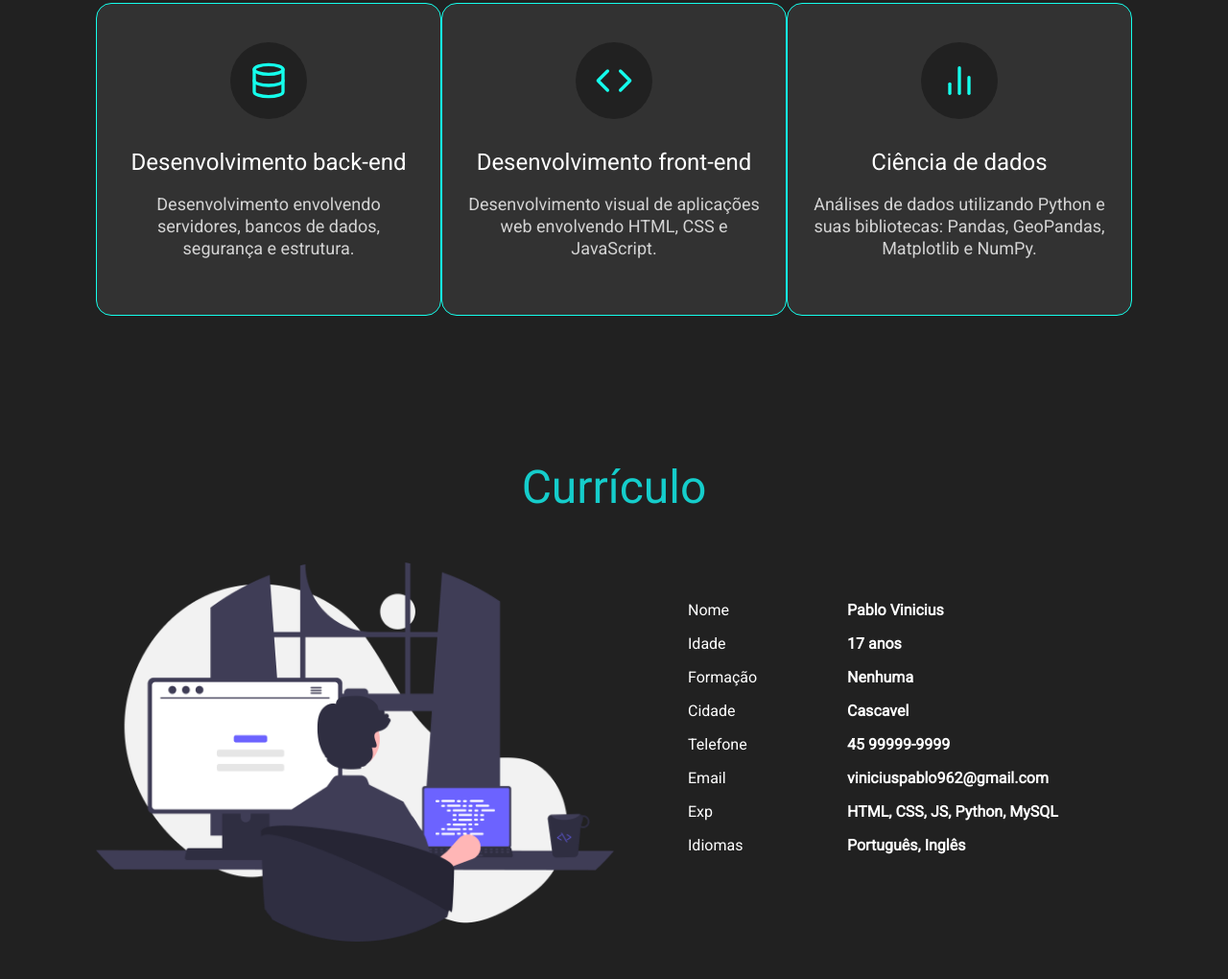
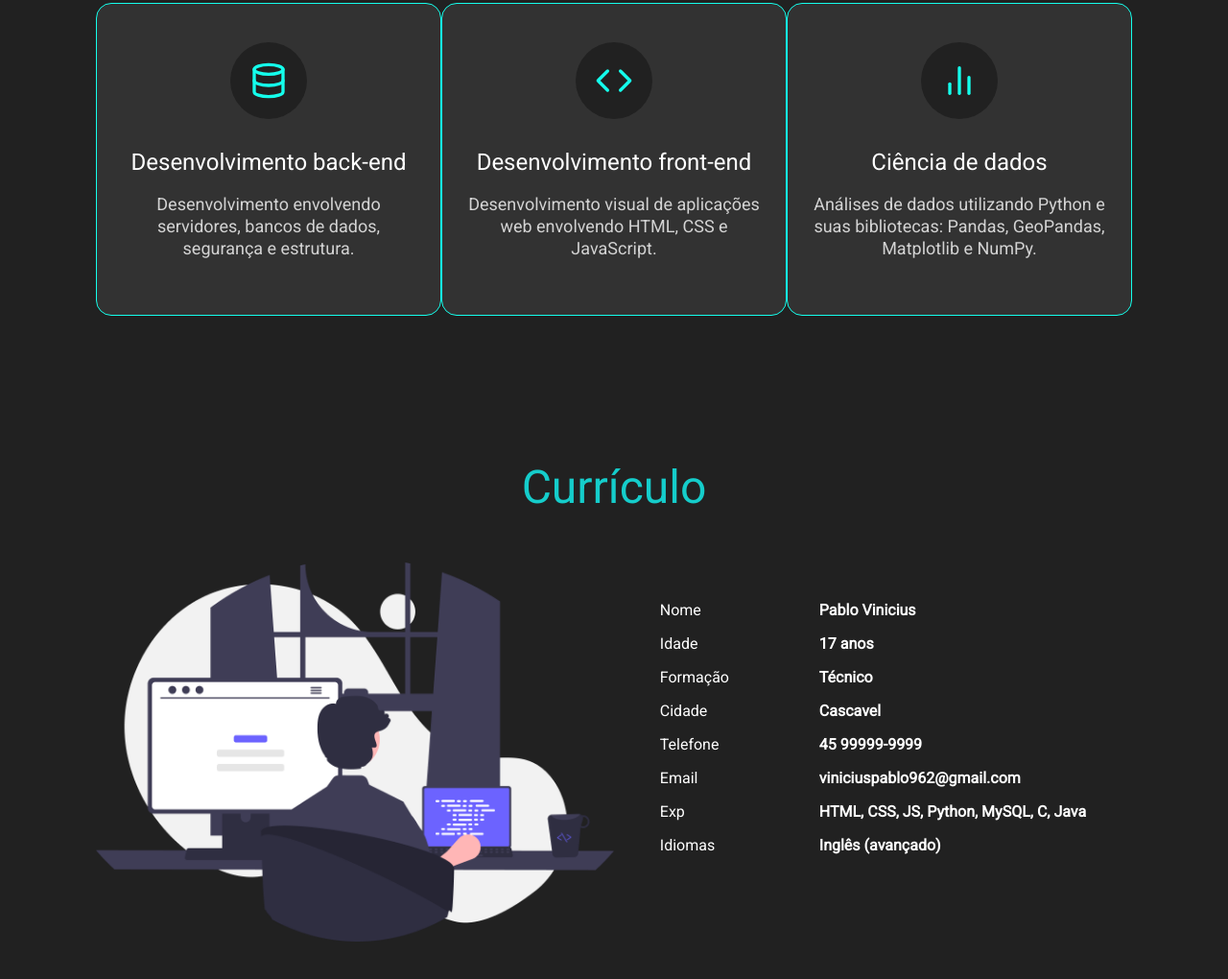
Before and after one commit to BilicaGabriella/projeto_blog-1, a plain HTML site: page index.html in a window 1280 px wide. Shown: the part 1509-2529 px from the top of the page at 96% size. Drawn offline with nearby package versions, Linux system fonts and the light colour scheme.

Commit message:
formatação

```diff
--- a/index.html
+++ b/index.html
@@ -32,7 +32,7 @@
       <div class="container">
         <h1 class="title-green">Sobre mim</h1>
         <p>
-          Nasci em Cascavel, Paraná. Atualmente sou estudante do Instituto
+          Paranense de 17 anos, atualmente sou estudante do Instituto
           Federal do Paraná - Campus Cascavel no 3º ano do curso técnico de
           informática.
           <br /><br />
@@ -89,12 +89,12 @@
           <div class="curriculo-text">
             <span>Nome</span> <b>Pablo Vinicius</b>
             <span>Idade</span> <b>17 anos</b>
-            <span>Formação</span> <b>Nenhuma</b>
+            <span>Formação</span> <b>Técnico</b>
             <span>Cidade</span> <b>Cascavel</b>
             <span>Telefone</span> <b>45 99999-9999</b>
             <span>Email</span> <b>viniciuspablo962@gmail.com</b>
-            <span>Exp</span> <b>HTML, CSS, JS, Python, MySQL</b>
-            <span>Idiomas</span> <b>Português, Inglês</b>
+            <span>Exp</span> <b>HTML, CSS, JS, Python, MySQL, C, Java</b>
+            <span>Idiomas</span> <b>Inglês (avançado)</b>
           </div>
         </div>
       </div>
```
